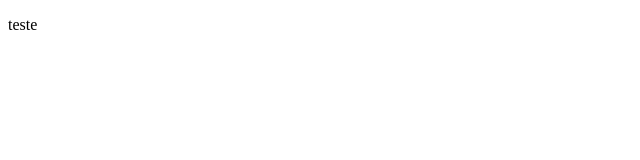
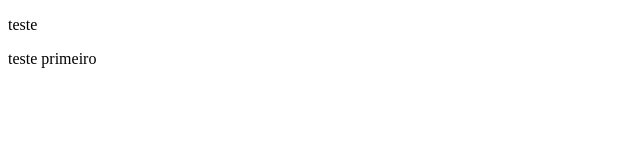
Before and after one commit to iv0131/My-project, a plain HTML site: page index.html in a window 1280 px wide. Shown: the full height of the page, 0-640 px from the left. Drawn offline with Linux system fonts and the light colour scheme.

Commit message:
Commit feito no repo remoto

```diff
--- a/index.html
+++ b/index.html
@@ -7,5 +7,6 @@
 </head>
 <body>
     <p>teste</p>
+    <p>teste primeiro</p>
 </body>
 </html>
```
